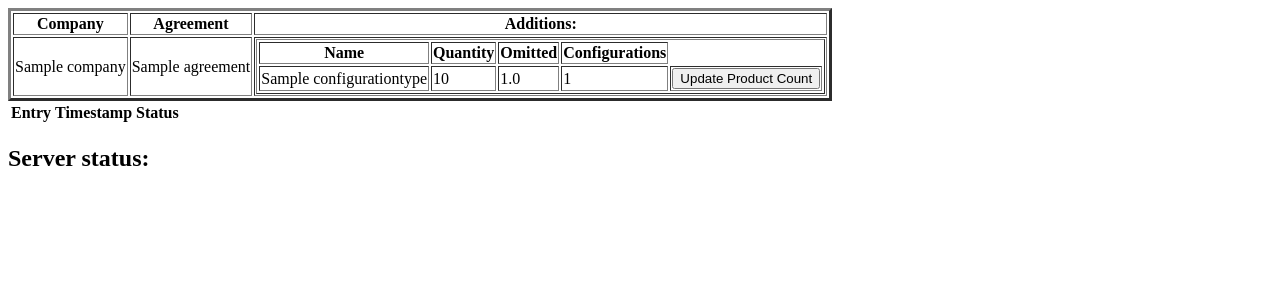
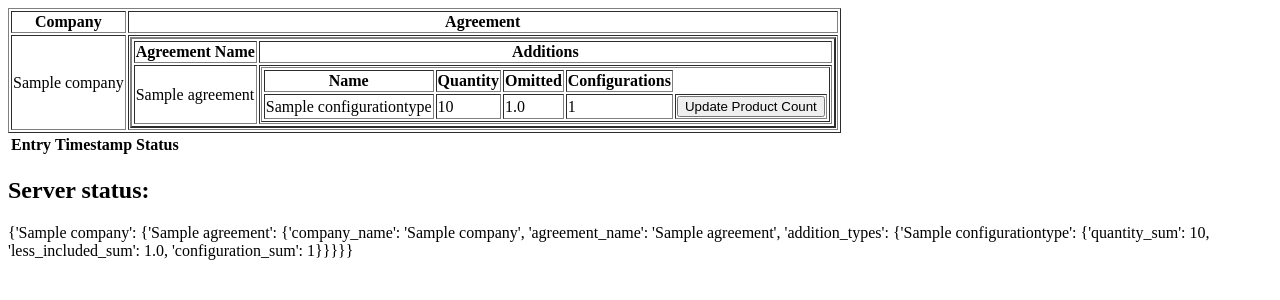
Before and after one commit to openspork/phoneboi, a Flask app: page / in a window 1280 px wide. Shown: the top 300 px of the page. Run offline with Flask 2, Linux system fonts and the light colour scheme; tables that the repository leaves empty hold one stand-in row (values such as "Sample post"); lists and menus that the app fills with data are empty; parts of the project's set-up code (start-up, migrations or seed data) failed here and were passed over; some libraries are stand-ins or nearby versions.

Commit message:
now featuring nested tables indexed by company, but need to make multiple agreements work (dict to list)

```diff
--- a/app.py
+++ b/app.py
@@ -64,8 +64,10 @@ def init():
 
 @app.route("/")
 def index():
-    agreements = []
+    #agreements = []
+    companies = {}
     for agreement in Agreement.select():
+
         agreement_fmt = {}
 
         agreement_fmt["company_name"] = agreement.company.name
@@ -106,9 +108,17 @@ def index():
 
         agreement_fmt["addition_types"] = addition_types
 
-        agreements.append(agreement_fmt)
+        # map agreement against company
+        # If the company does not exist, create
+        if not agreement.company.name in companies.keys():
+            companies[agreement.company.name] = agreement.name
 
-    return render_template("index.html", agreements=agreements)
+        companies[agreement.company.name] = {agreement.name : agreement_fmt}
+
+        #agreements.append(agreement_fmt)
+
+    #return render_template("index.html", agreements=agreements)
+    return render_template("index.html", companies=companies)
 
 
 def get_contacts(contact_name):
--- a/templates/index.html
+++ b/templates/index.html
@@ -13,31 +13,41 @@
 	</head>
 	<body>
 		<div>
-			<table border="3"  >
+			<table border="1" id="companies">
+				<thead>
+					<th>Company</th>
+					<th>Agreement</th>
+				</thead>
+				<tbody>
+					{% for company_name, agreements in companies.items() %}
+						<tr>
+							<td>{{ company_name }}</td>
+								<td>
+									<table border="2" id="agreements" >
 										<thead>
 											<tr>
-						<th>Company</th>
-						<th>Agreement</th>
-						<th>Additions:</th>
+												<th>Agreement Name</th>
+												<th>Additions</th>
 											</tr>
 										</thead>
 										<tbody>
-					{% for agreement in agreements %}
+											{% for agreement_name, agreement_values in agreements.items() %}
 												<tr>
-							<td> {{ agreement["company_name"] }} </td>
-							<td> {{ agreement["agreement_name"] }} </td>
+													<td> {{ agreement_name }} </td>
 													<td>
-								<table border="1">
+														<table border="1" id="additions_types">
 															<thead>
+																<tr>
 																	<th>Name</th>
 																	<th>Quantity</th>
 																	<th>Omitted</th>
 																	<th>Configurations</th>
+																</tr>
 															</thead>
-									{% for name, values in agreement["addition_types"].items() %}
+															{% for agreement_name, values in agreement_values["addition_types"].items() %}
 																<tbody>
 																	<tr>
-												<td> {{ name }} </td>
+																		<td> {{ agreement_name }} </td>
 																		<td> {{ values["quantity_sum"] }} </td>
 																		<td> {{ values["less_included_sum"] }} </td>
 																		<td> {{ values["configuration_sum"] }} </td>
@@ -51,6 +61,11 @@
 												</tr>
 											{% endfor %}
 										</thead>
+									</table>
+								</td>
+							</tr>
+						{% endfor %}
+					</tbody>
 				</table>
 			</div>
 			<div>
@@ -71,5 +86,6 @@
 				<h2>Server status:</h2>
 				<text id="heartbeat"></text>
 			</div>
+		{{ companies }}
 		</body>
 	</html>
```
Lines whose indentation alone changed are shown as unchanged.
